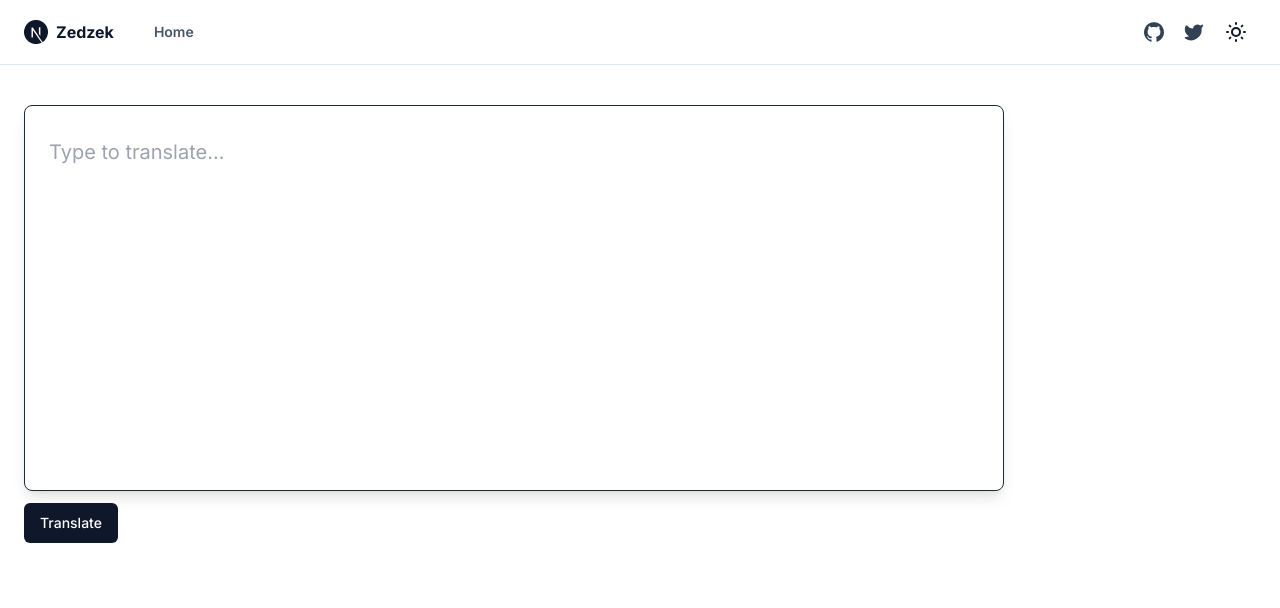
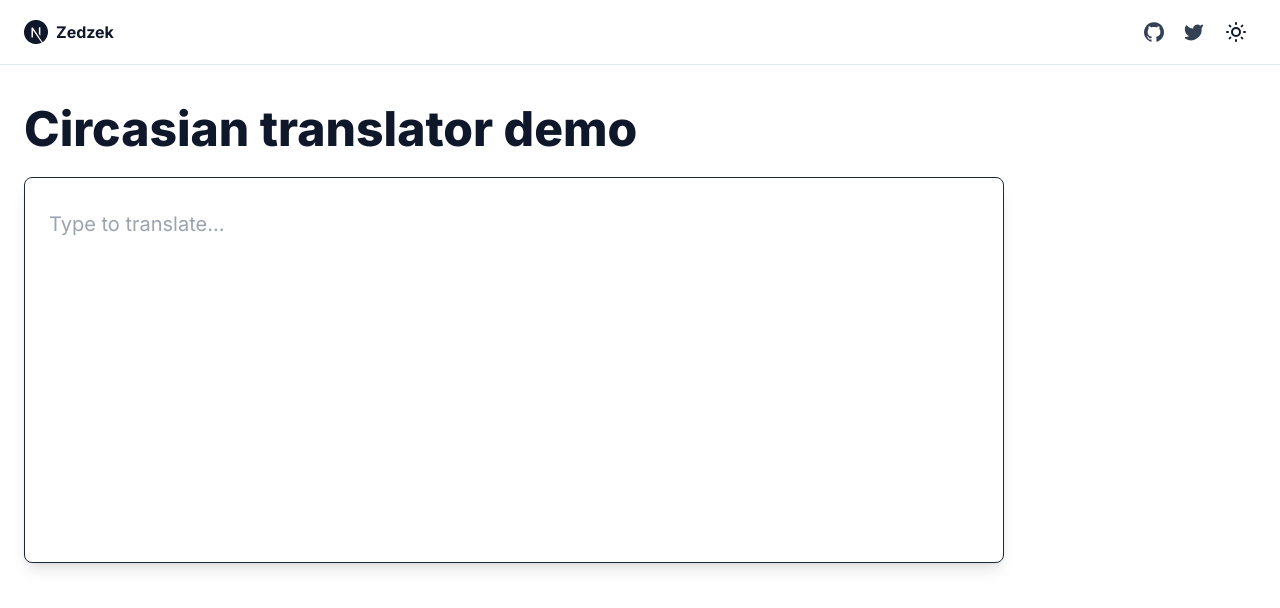
Before and after one commit to qunash/zedzek, a Next.js app: page / in a window 1280 px wide. Shown: the top 608 px of the page. Built offline with nearby package versions, Linux system fonts and the light colour scheme.

Commit message:
~translate on input -button Translate ~UI

```diff
--- a/components/main-nav.tsx
+++ b/components/main-nav.tsx
@@ -3,81 +3,19 @@ import Link from "next/link"
 
 import { NavItem } from "@/types/nav"
 import { siteConfig } from "@/config/site"
-import { cn } from "@/lib/utils"
 import { Icons } from "@/components/icons"
-import { Button } from "@/components/ui/button"
-import {
-  DropdownMenu,
-  DropdownMenuContent,
-  DropdownMenuItem,
-  DropdownMenuLabel,
-  DropdownMenuSeparator,
-  DropdownMenuTrigger,
-} from "@/components/ui/dropdown-menu"
 
-interface MainNavProps {
-  items?: NavItem[]
-}
+interface MainNavProps {}
 
-export function MainNav({ items }: MainNavProps) {
+export function MainNav() {
   return (
     <div className="flex gap-6 md:gap-10">
-      <Link href="/" className="hidden items-center space-x-2 md:flex">
+      <Link href="/" className="items-center space-x-2 flex">
         <Icons.logo className="h-6 w-6" />
-        <span className="hidden font-bold sm:inline-block">
+        <span className="font-bold inline-block">
           {siteConfig.name}
         </span>
       </Link>
-      {items?.length ? (
-        <nav className="hidden gap-6 md:flex">
-          {items?.map(
-            (item, index) =>
-              item.href && (
-                <Link
-                  key={index}
-                  href={item.href}
-                  className={cn(
-                    "flex items-center text-lg font-semibold text-slate-600 hover:text-slate-900 dark:text-slate-100 sm:text-sm",
-                    item.disabled && "cursor-not-allowed opacity-80"
-                  )}
-                >
-                  {item.title}
-                </Link>
-              )
-          )}
-        </nav>
-      ) : null}
-      <DropdownMenu>
-        <DropdownMenuTrigger asChild>
-          <Button
-            variant="ghost"
-            className="-ml-4 text-base hover:bg-transparent focus:ring-0 md:hidden"
-          >
-            <Icons.logo className="mr-2 h-4 w-4" />{" "}
-            <span className="font-bold">Menu</span>
-          </Button>
-        </DropdownMenuTrigger>
-        <DropdownMenuContent
-          align="start"
-          sideOffset={24}
-          className="w-[300px] overflow-scroll"
-        >
-          <DropdownMenuLabel>
-            <Link href="/" className="flex items-center">
-              <Icons.logo className="mr-2 h-4 w-4" /> {siteConfig.name}
-            </Link>
-          </DropdownMenuLabel>
-          <DropdownMenuSeparator />
-          {items?.map(
-            (item, index) =>
-              item.href && (
-                <DropdownMenuItem key={index} asChild>
-                  <Link href={item.href}>{item.title}</Link>
-                </DropdownMenuItem>
-              )
-          )}
-        </DropdownMenuContent>
-      </DropdownMenu>
     </div>
   )
 }
--- a/components/site-header.tsx
+++ b/components/site-header.tsx
@@ -10,7 +10,7 @@ export function SiteHeader() {
   return (
     <header className="sticky top-0 z-40 w-full border-b border-b-slate-200 bg-white dark:border-b-slate-700 dark:bg-slate-900">
       <div className="container flex h-16 items-center space-x-4 sm:justify-between sm:space-x-0">
-        <MainNav items={siteConfig.mainNav} />
+        <MainNav />
         <div className="flex flex-1 items-center justify-end space-x-4">
           <nav className="flex items-center space-x-1">
             <Link
--- a/components/translationPanel.tsx
+++ b/components/translationPanel.tsx
@@ -1,7 +1,7 @@
 import translate from "@/api/api"
-import { Separator } from "@/components/ui/separator"
 import { useEffect, useState } from "react"
 import { Button } from "./ui/button"
+
 
 const TranslationPanel = (
     props: {
@@ -11,16 +11,23 @@ const TranslationPanel = (
     }
 ) => {
 
-    console.log(props)
+    const [copyClicked, setCopyClicked] = useState(false)
 
-    function onCopyClick() {
-        navigator.clipboard.writeText(props.translations[0])
+    // console.log(props) // this component is being re-rendered many times, find out why
+
+    function onCopyClick(event: React.MouseEvent<HTMLButtonElement>) {
+        event.currentTarget.blur()
+        setCopyClicked(true)
+        setTimeout(() => {
+            navigator.clipboard.writeText(props.translations[0])
+            setCopyClicked(false)
+        }, 1500)
     }
 
 
     if (props.loading) {
         return (
-            <div className="md:h-96 p-2 rounded-r-lg w-full h-1/2 p-4">
+            <div className="w-full h-80 p-4 md:h-96 p-2 rounded-r-lg">
                 <div className="flex flex-col items-center justify-center h-full">
                     <div className="w-5 h-5 border-t-2 border-b-2 border-gray-500 rounded-full animate-spin" />
                 </div>
@@ -29,8 +36,7 @@ const TranslationPanel = (
     }
 
     return (
-        <div className="md:h-96 p-4 rounded-r-lg p-0
-                        w-full h-1/2">
+        <div className="w-full h-80 md:h-96 p-4 rounded-r-lg p-0">
             <div className={`flex flex-col pt-4 items-center justify-center h-full ${props.translations.length == 0 ? "hidden" : ""}`}>
                 <div className="w-full h-full p-4 overflow-y-auto">
                     <div className="text-xl">
@@ -56,9 +62,13 @@ const TranslationPanel = (
                         {Math.round(props.duration * 100) / 100}s
                     </div>
                     <Button
-                        className="w-24"
                         onClick={onCopyClick}>
-                        Copy
+
+                        {copyClicked ?
+                            <svg xmlns="http://www.w3.org/2000/svg" width="24" height="24" viewBox="0 0 24 24" fill="none" stroke="currentColor" stroke-width="2" stroke-linecap="round" stroke-linejoin="round" className="h-4 w-4"><polyline points="20 6 9 17 4 12"></polyline></svg>
+                            :
+                            <svg xmlns="http://www.w3.org/2000/svg" width="24" height="24" viewBox="0 0 24 24" fill="none" stroke="currentColor" stroke-width="2" stroke-linecap="round" stroke-linejoin="round" className="h-4 w-4"><rect x="9" y="9" width="13" height="13" rx="2" ry="2"></rect><path d="M5 15H4a2 2 0 0 1-2-2V4a2 2 0 0 1 2-2h9a2 2 0 0 1 2 2v1"></path></svg>
+                        }
                     </Button>
                 </div>
             </div>
@@ -72,6 +82,8 @@ const TranslatorPanel = () => {
     const [translations, setTranslations] = useState([])
     const [duration, setDuration] = useState(0)
     const [loading, setLoading] = useState(false)
+    const [timeoutId, setTimeoutId] = useState<NodeJS.Timeout>()
+
 
     useEffect(() => {
         const textarea = document.querySelector("textarea")
@@ -80,9 +92,8 @@ const TranslatorPanel = () => {
 
     return (
         <div>
-            <div className="flex max-w-[980px] md:flex-row items-start gap-0 border border-gray-800 rounded-lg shadow-lg
-            flex-col">
-                <div className="md:h-96 p-2 pt-4 rounded-l-lg border-gray-800 w-full h-1/2">
+            <div className="flex flex-col md:flex-row max-w-[980px] items-start border border-gray-800 rounded-lg shadow-lg">
+                <div className="w-full h-1/2 md:h-96 p-2 pt-4 rounded-l-lg border-gray-800">
                     <textarea
                         className="w-full h-full p-4 text-xl resize-none bg-transparent focus:ring-0 focus:outline-none"
                         placeholder="Type to translate..."
@@ -98,20 +109,16 @@ const TranslatorPanel = () => {
                     duration={duration}
                 />
             </div>
-            <Button
-                className="mt-3"
-                onClick={onTranslateClick}>
-                Translate
-            </Button>
         </div>
     )
 
-    function onTranslateClick() {
-        api_translate(text)
-    }
-
     function onTextInput(event: React.FormEvent<HTMLTextAreaElement>) {
-        setText(event.currentTarget.value)
+        const currentText = event.currentTarget.value
+        setText(currentText)
+        clearTimeout(timeoutId)
+        setTimeoutId(setTimeout(() => {
+            api_translate(currentText)
+        }, 1000))
     }
 
     function onKeyDown(event: React.KeyboardEvent<HTMLTextAreaElement>) {
@@ -121,16 +128,14 @@ const TranslatorPanel = () => {
     }
 
     function api_translate(text: string) {
-        if (text === "" || loading) return
+        if (text === "") return
 
         setLoading(true)
-        // translate(text) is async function
         translate(text).then((translation) => {
             setTranslations(translation.data)
             setDuration(translation.duration)
             setLoading(false)
-        }
-        )
+        })
     }
 }
 
--- a/package.json
+++ b/package.json
@@ -59,6 +59,7 @@
     "eslint-config-prettier": "^8.3.0",
     "eslint-plugin-react": "^7.31.11",
     "eslint-plugin-tailwindcss": "^3.8.0",
+    "lodash": "^4.17.21",
     "postcss": "^8.4.14",
     "prettier": "^2.7.1",
     "tailwindcss": "^3.1.7",
--- a/pages/index.tsx
+++ b/pages/index.tsx
@@ -2,6 +2,7 @@ import Head from "next/head"
 
 import { Layout } from "@/components/layout"
 import TranslatorPanel from "@/components/translationPanel"
+import { Label } from "@/components/ui/label"
 
 export default function IndexPage() {
   return (
@@ -16,6 +17,9 @@ export default function IndexPage() {
         <link rel="icon" href="/favicon.ico" />
       </Head>
       <section className="container grid items-center gap-6 pt-6 pb-8 md:py-10">
+        <h1 className="text-2xl font-extrabold lg:text-5xl">
+          Circasian translator demo
+        </h1>
         <TranslatorPanel />
       </section>
     </Layout>
```
Also changed, not shown: 1 other file (tests, documents, lock files or other folders).
